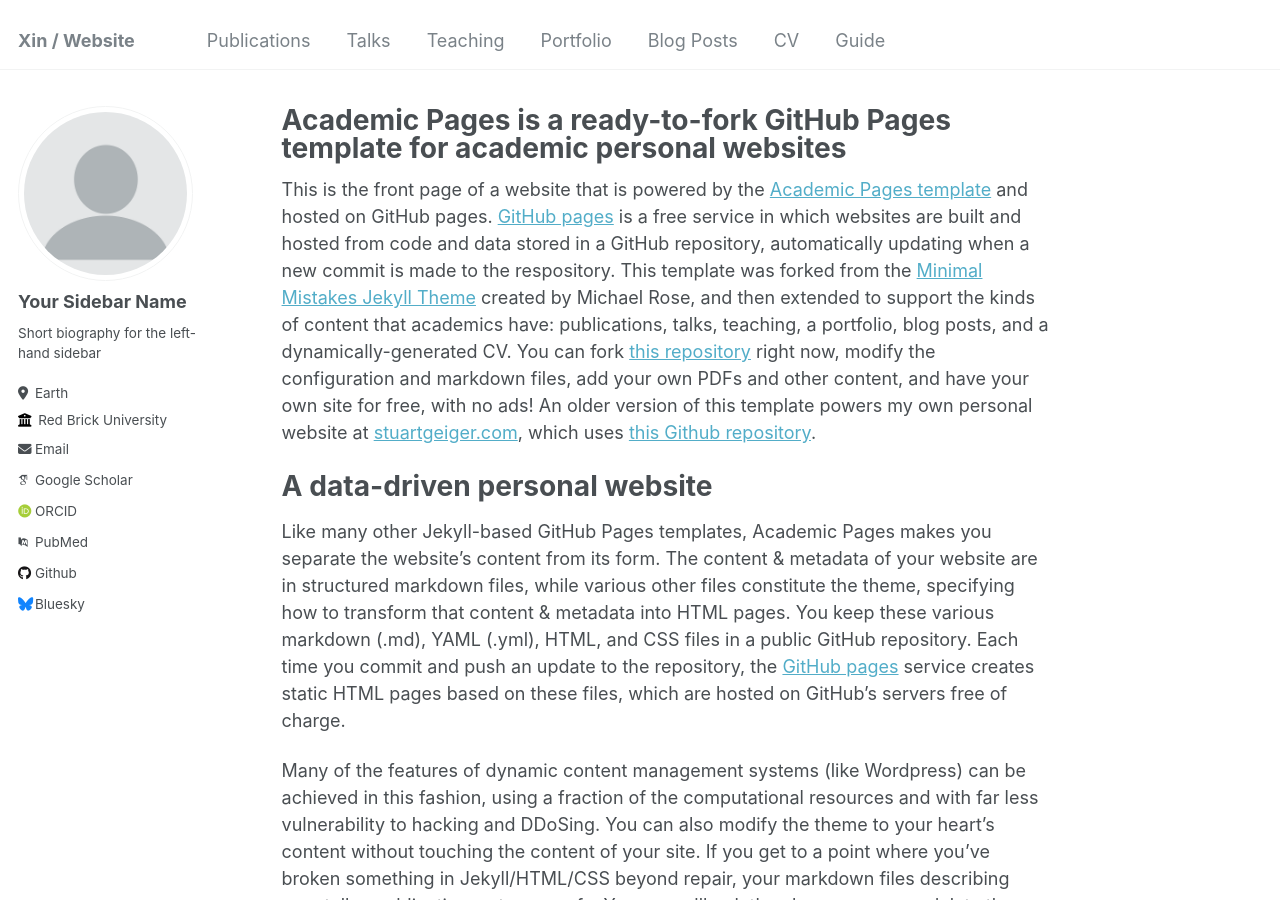
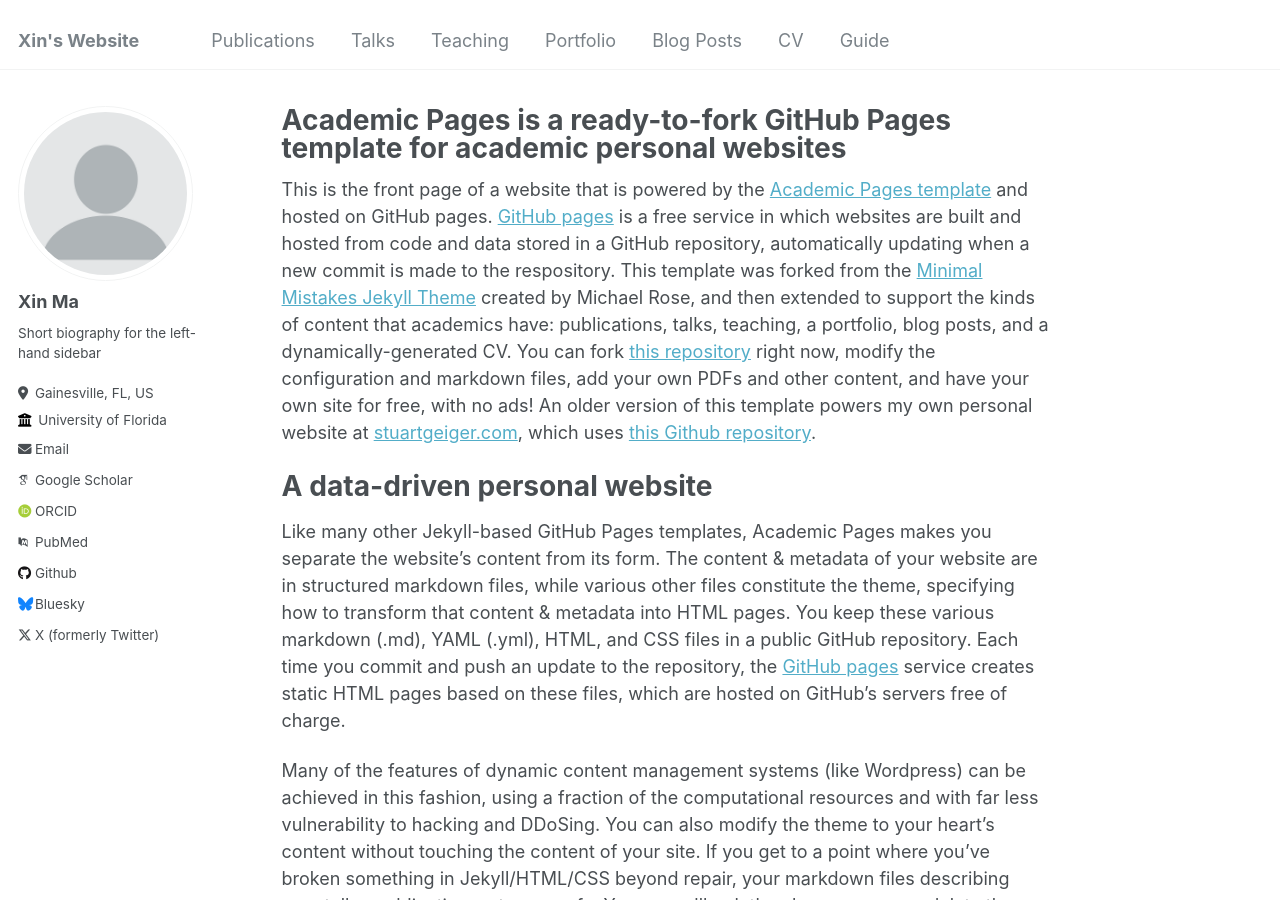
Before and after one commit to XinBiostats/xinbiostats.github.io, a Jekyll site: the page built from _pages/about.md, in a window 1280 px wide and 900 px high. Built offline with Jekyll 4.4.1, drawn with Linux system fonts in a browser that asks for light colours; some web fonts are replaced.

Commit message:
Update _config.yml

```diff
--- a/_config.yml
+++ b/_config.yml
@@ -8,13 +8,13 @@
 
 # Basic Site Settings
 locale                   : "en-US"
-title                    : "Xin / Website"
+title                    : "Xin's Website"
 title_separator          : "-"
 name                     : &name "Xin Ma"
 description              : &description "personal description"
 url                      : https://xinbiostats.github.io # the base hostname & protocol for your site e.g. "https://mmistakes.github.io"
 baseurl                  :  # the subpath of your site, e.g. "/blog"
-repository               : "academicpages/academicpages.github.io"
+repository               : "XinBiostats/XinBiostats.github.io"
 
 # Site Author - The following control what appear as part of the author content on the side bar.
 #               If a field is blank the icon and link will not appear, otherwise it will be shown.
@@ -22,13 +22,13 @@ repository               : "academicpages/academicpages.github.io"
 author:
   # Biographic information
   avatar           : "profile.png"
-  name             : "Your Sidebar Name"
-  pronouns         : # example: "she/her"
+  name             : "Xin Ma"
+  pronouns         : # example: "he/his"
   bio              : "Short biography for the left-hand sidebar"
-  location         : "Earth"
-  employer         : "Red Brick University"
+  location         : "Gainesville, FL, US"
+  employer         : "University of Florida"
   uri              : # URL
-  email            : "none@example.org"
+  email            : "xin.ma@ufl.edu"
 
   # Academic websites
   arxiv            : # URL - Update with the correct link to your profile
@@ -64,7 +64,7 @@ author:
   steam            : # Username
   telegram         : # URL
   tumblr           : # Username
-  twitter          : # Username for X / Twitter
+  twitter          : 'https://x.com/xinma13'
   vine             : # Username
   weibo            : # Username
   wikipedia        : # Username
```
